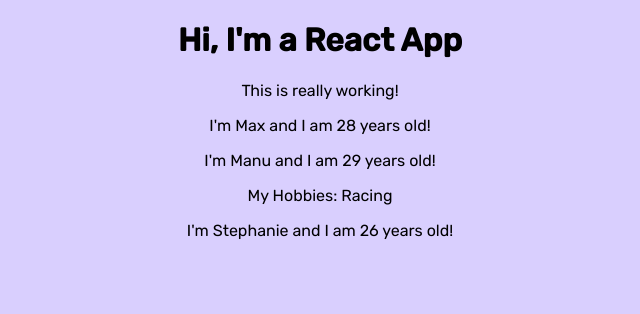
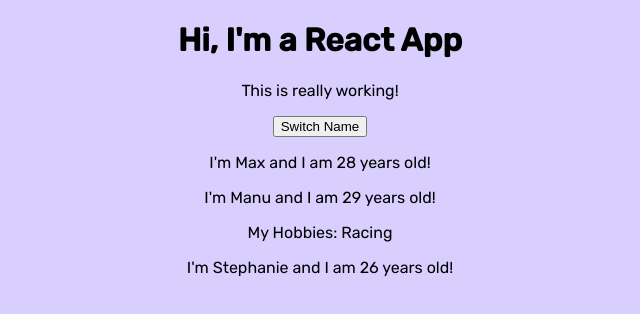
Before and after one commit to tjgillweb/learn-react, a React (Create React App) app: page / in a window 1280 px wide. Shown: the top 314 px of the page, without its empty margins (320-960 px from the left). Built offline with nearby package versions, Linux system fonts and the light colour scheme.

Commit message:
Add and update React state

```diff
--- a/src/App.js
+++ b/src/App.js
@@ -1,17 +1,39 @@
-import React from 'react';
+import React, {Component} from 'react';
 import './App.css';
 import Person from './Person/Person';
 
-function App() {
+class App extends Component {
+  state = {
+    persons: [
+      {name: 'Max', age:28},
+      {name:'Manu', age:29},
+      {name: 'Stephanie', age:26}
+    ],
+    otherState: 'someOtherValue'
+  }
+  switchNameHandler = () => {
+    //console.log('Was clicked');
+    //DON'T DO THIS this.state.persons[0].name = 'Maximilian';
+    this.setState({
+      persons: [
+        {name: 'Maximilian', age:28},
+        {name: 'Manu', age:29},
+        {name: 'Stephanie', age:27}
+      ]
+    });
+  }
+  render(){
     return (
         <div className="App">
         <h1>Hi, I'm a React App</h1>
         <p>This is really working!</p>
-       <Person name="Max" age="28" />
-       <Person name="Manu" age="29" >My Hobbies: Racing</Person>
-       <Person name="Stephanie" age="26" />
+        <button onClick={this.switchNameHandler}>Switch Name</button>
+        <Person name={this.state.persons[0].name} age={this.state.persons[0].age} />
+        <Person name={this.state.persons[1].name} age={this.state.persons[1].age} >My Hobbies: Racing</Person>
+        <Person name={this.state.persons[2].name} age={this.state.persons[2].age} />
         </div>
       );
+  }
   // return React.createElement('div', {className:"App"}, React.createElement('h1', null, 'This is a React App rendered using createElement'));
 }
 
```
Lines whose indentation alone changed are shown as unchanged.
